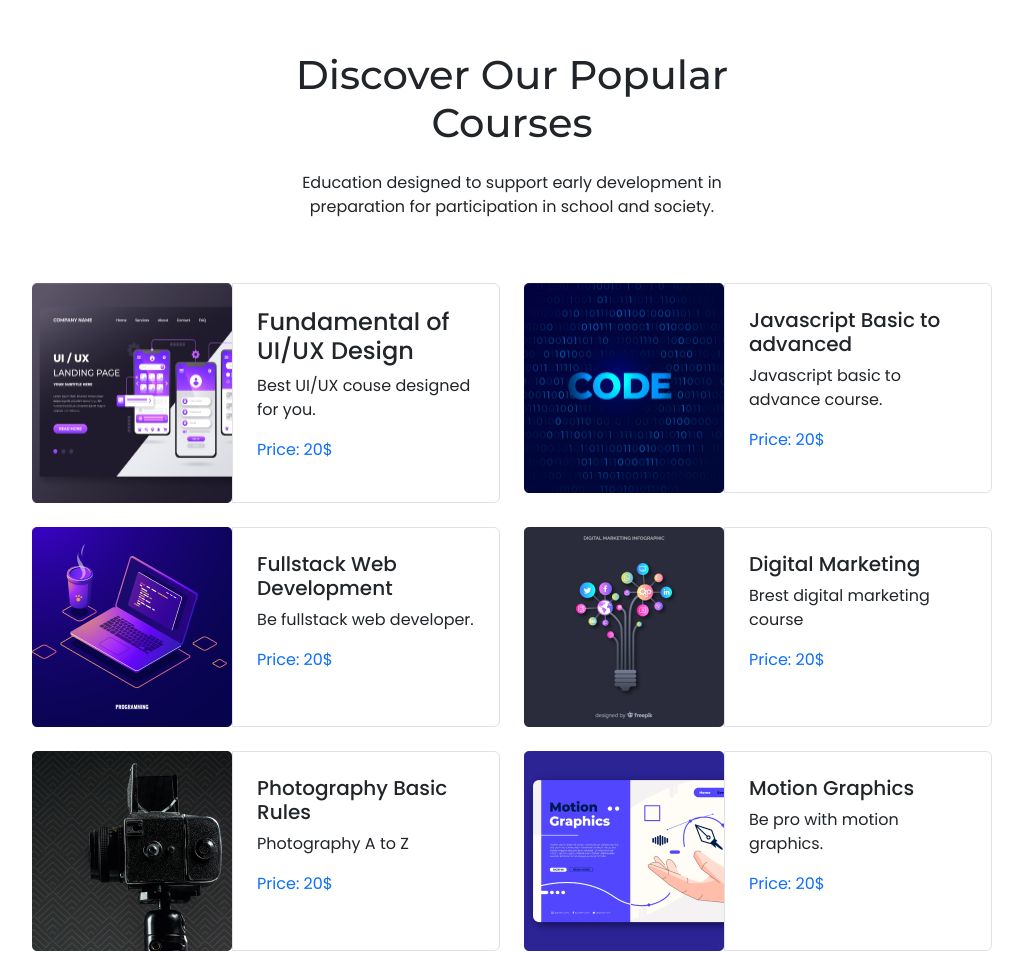
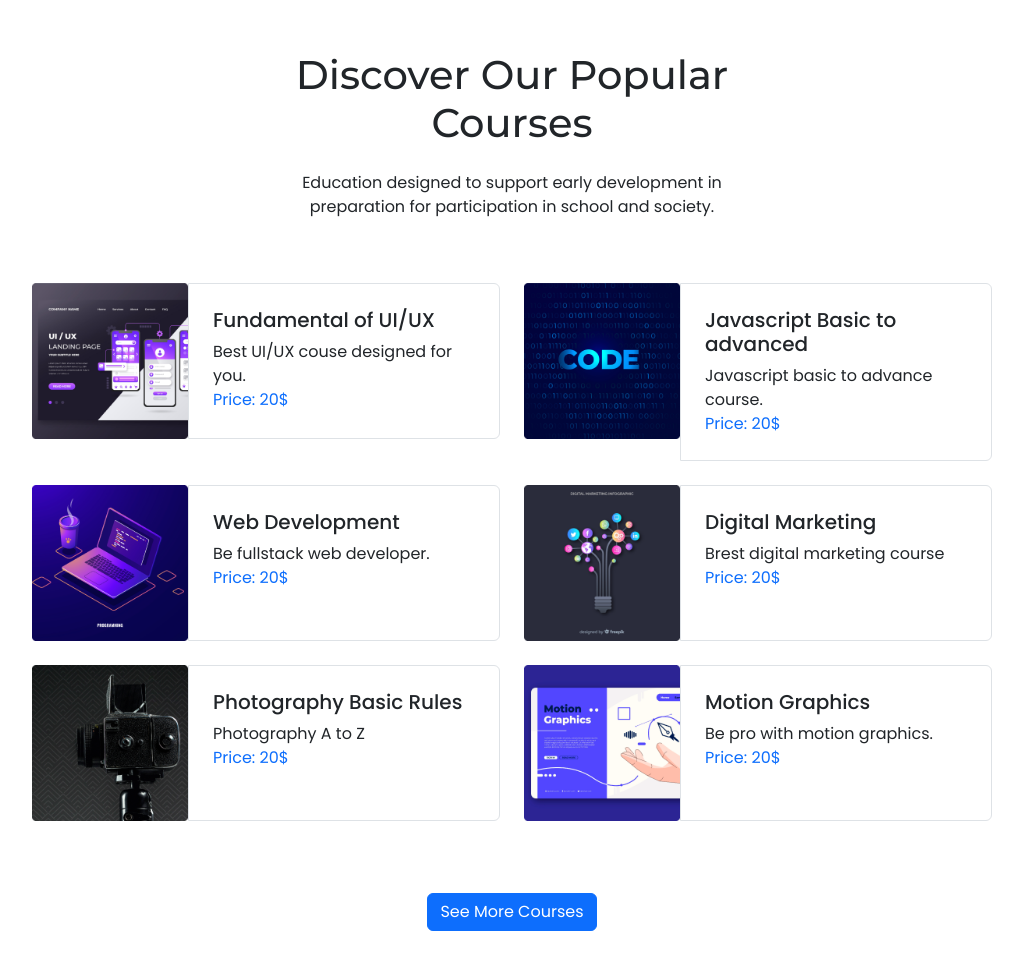
Before and after one commit to Riyad-Hossein/assignment-3, a plain HTML site: page index.html in a window 1280 px wide. Shown: the part 675-1629 px from the top of the page, without its empty margins (128-1151 px from the left). Drawn offline with nearby package versions, Linux system fonts and the light colour scheme.

Commit message:
course section's structure updated

```diff
--- a/index.html
+++ b/index.html
@@ -100,63 +100,65 @@
                 <p class="pt-3">Education designed to support early development in preparation for participation in school and society. </p>
               </div>
               <div class="row">
-                <div class="course-content col-lg-6">
+                <div class="course-content col-lg-6 mb-4">
                   <div class="course d-flex">
-                    <img class="img-fluid" src="images/course-1.png">
-                    <div class="border rounded-end p-4">
-                      <h4>Fundamental of UI/UX Design</h4>
-                      <p class="fs-6">Best UI/UX couse designed for you.</p>
-                      <p class="text-primary fs-6">Price: 20$</p>
+                    <div class="col-4">
+                      <img class="img-fluid" src="images/course-1.png">
+                    </div>
+                    <div class="col-8 border rounded-end p-4">
+                      <h5>Fundamental of UI/UX</h5>
+                      <p class="fs-6 m-0">Best UI/UX couse designed for you.</p>
+                      <p class="text-primary m-0 fs-6">Price: 20$</p>
                     </div>
                   </div>
                 </div>
-                <div class="course-content col-lg-6">
+                <div class="course-content col-lg-6 mb-4">
                   <div class="course d-flex">
-                    <img class="img-fluid" src="images/course-2.png">
-                    <div class="border rounded-end p-4">
+                    <div class="col-4"><img class="img-fluid" src="images/course-2.png"></div>
+                    <div class="col-8 border rounded-end p-4">
                       <h5>Javascript Basic to advanced</h5>
-                      <p class="fs-6">Javascript basic to advance course.</p>
-                      <p class="text-primary fs-6">Price: 20$</p>
+                      <p class="fs-6 m-0">Javascript basic to advance course.</p>
+                      <p class="text-primary m-0 fs-6">Price: 20$</p>
                     </div>
                   </div>
                 </div>
-                <div class="course-content col-lg-6 mt-4">
+                <div class="course-content col-lg-6 mb-4">
                   <div class="course d-flex">
-                    <img class="img-fluid" src="images/course-3.png">
-                    <div class="border rounded-end p-4">
-                      <h5>Fullstack Web Development</h5>
-                      <p class="fs-6">Be fullstack web developer.</p>
-                      <p class="text-primary fs-6">Price: 20$</p>
+                    <div class="col-4"><img class="img-fluid" src="images/course-3.png"></div>
+                    <div class="col-8 border rounded-end p-4">
+                      <h5> Web Development</h5>
+                      <p class="fs-6 m-0">Be fullstack web developer.</p>
+                      <p class="text-primary m-0 fs-6">Price: 20$</p>
                     </div>
                   </div>
                 </div>
-                <div class="course-content col-lg-6 mt-4">
+                <div class="course-content col-lg-6 mb-4">
                   <div class="course d-flex">
-                    <img class="img-fluid" src="images/course-4.png">
-                    <div class="border rounded-end p-4">
+                    <div class="col-4"><img class="img-fluid" src="images/course-4.png"></div>
+                    <div class="col-8 border rounded-end p-4">
                       <h5>Digital Marketing</h5>
-                      <p class="fs-6">Brest digital marketing course</p>
-                      <p class="text-primary fs-6">Price: 20$</p>
+                      <p class="fs-6 m-0">Brest digital marketing course</p>
+                      <p class="text-primary fs-6 m-0">Price: 20$</p>
                     </div>
                   </div>
                 </div>
-                <div class="course-content col-lg-6 mt-4">
+                <div class="course-content col-lg-6 mb-4">
                   <div class="course d-flex">
-                    <img class="img-fluid" src="images/course-5.png">
-                    <div class="border rounded-end p-4">
+                    <div class="col-4"><img class="img-fluid" src="images/course-5.png"></div>
+                    <div class="col-8 border rounded-end p-4">
                       <h5>Photography Basic Rules</h5>
-                      <p class="fs-6">Photography A to Z</p>
-                      <p class="text-primary fs-6">Price: 20$</p>
+                      <p class="fs-6 m-0">Photography A to Z</p>
+                      <p class="text-primary m-0 fs-6">Price: 20$</p>
                     </div>
                   </div>
                 </div>
-                <div class="course-content col-lg-6 mt-4">
+                <div class="course-content col-lg-6 mb-4">
                   <div class="course d-flex">
-                    <img class="img-fluid" src="images/course-6.png">
-                    <div class="border rounded-end p-4">
+                    <div class="col-4"><img class="img-fluid" src="images/course-6.png"></div>
+                    <div class="col-8 border rounded-end p-4">
                       <h5>Motion Graphics</h5>
-                      <p class="fs-6">Be pro with motion graphics.</p>
-                      <p class="text-primary fs-6">Price: 20$</p>
+                      <p class="fs-6 m-0">Be pro with motion graphics.</p>
+                      <p class="text-primary m-0 fs-6">Price: 20$</p>
                     </div>
                   </div>
                 </div>
```
